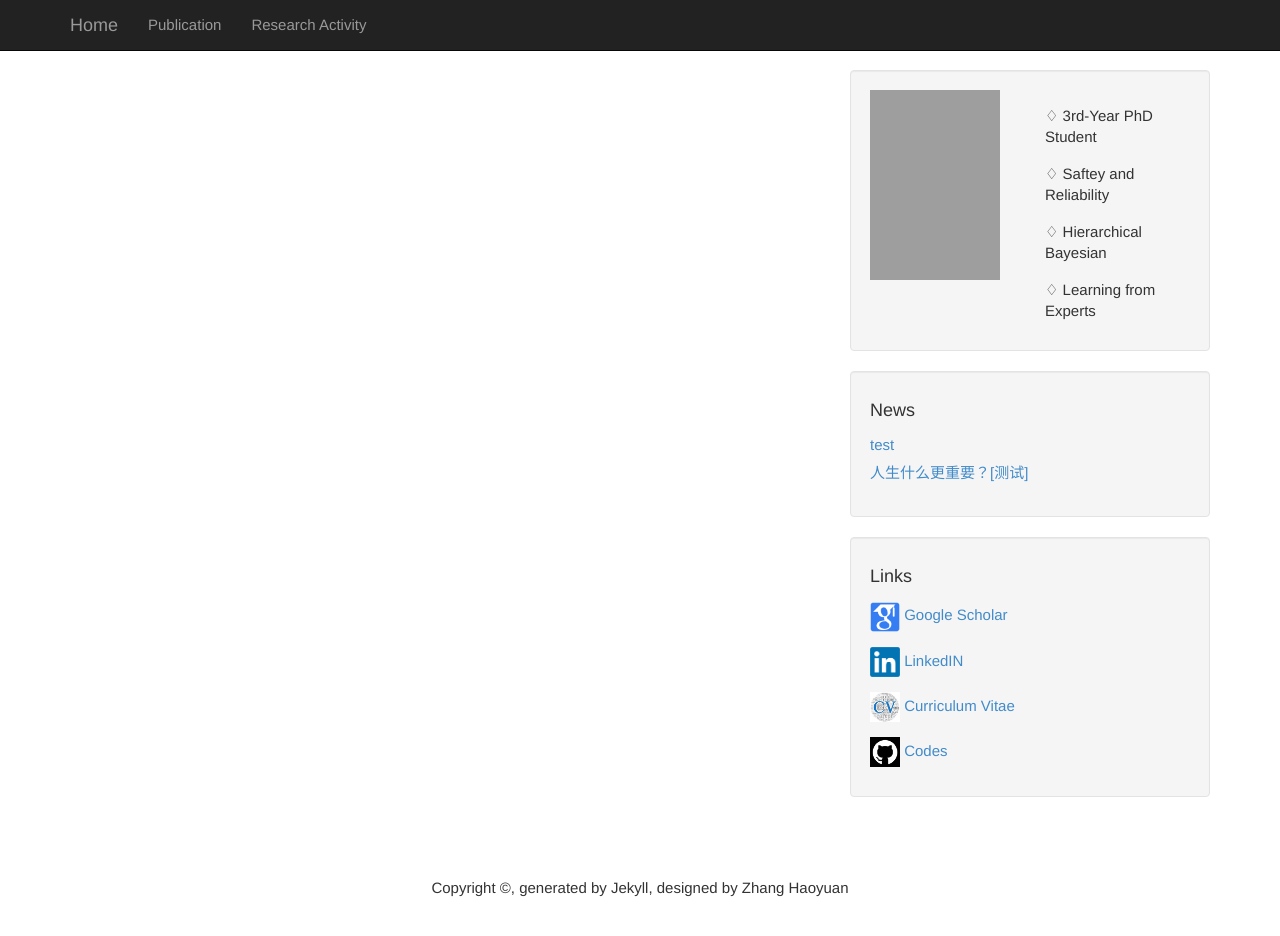
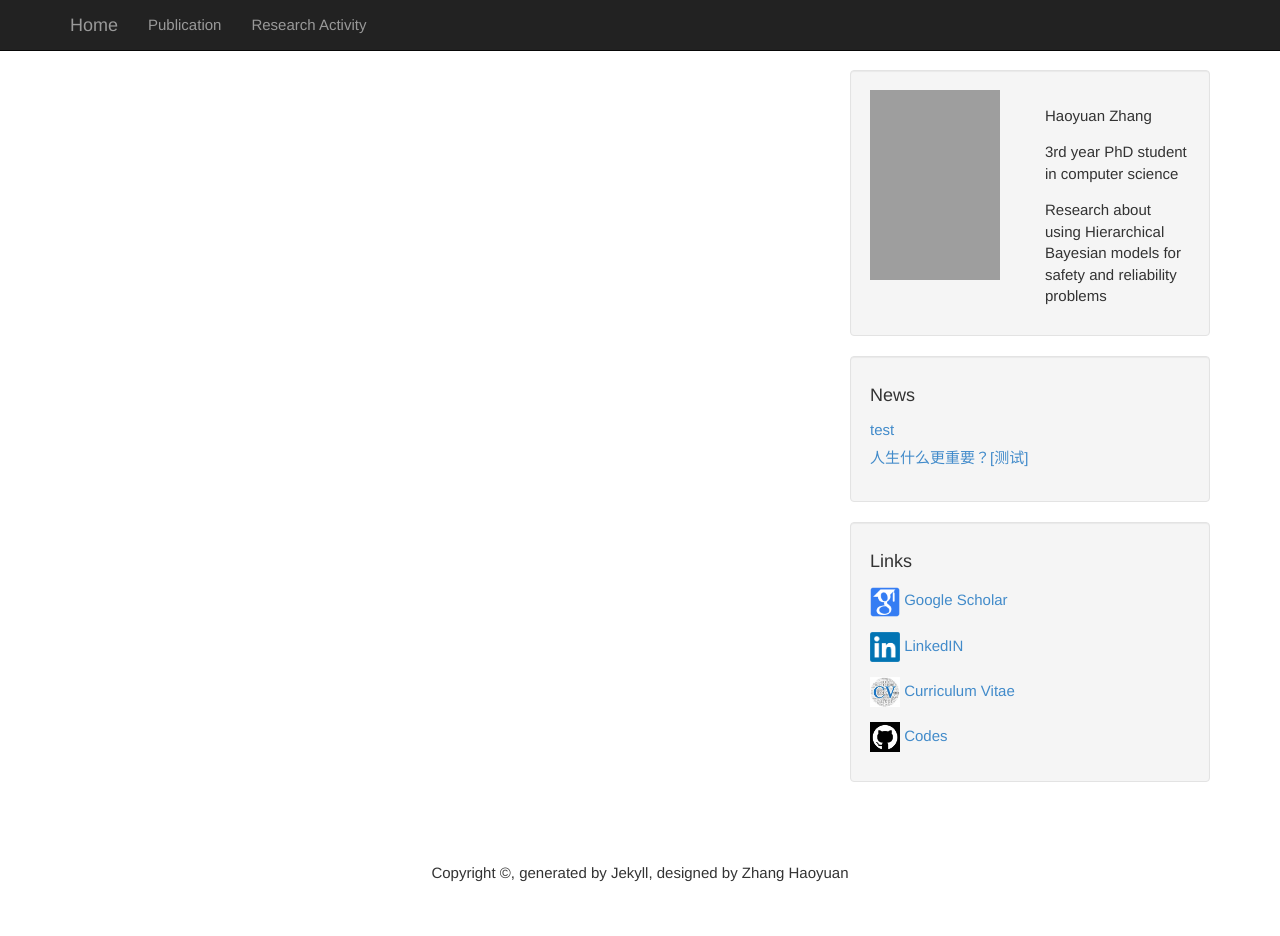
Before and after one commit to july0905/haoyuanzhang1990.github.io, a Jekyll site: the page built from pub.md, in a window 1280 px wide and 948 px high. Shown: the top 936 px of the window. Built offline with Jekyll 4.4.1, drawn with Linux system fonts in a browser that asks for light colours; grey boxes are pictures that could not be loaded.

Commit message:
Update categories.html

```diff
--- a/_includes/categories.html
+++ b/_includes/categories.html
@@ -13,25 +13,18 @@
                   <p>
                   </p>
                   <li>
-                ♢ 3rd-Year PhD Student
+                Haoyuan Zhang
                   </li>
                  <p>
                  </p>
               <li>
-                ♢ Saftey and Reliability
+                3rd year PhD student in computer science
               </li>
                  <p>
                   </p>
               <li>
-                ♢ Hierarchical Bayesian
+                Research about using Hierarchical Bayesian models for safety and reliability problems
               </li>
-                  <p>
-                  </p>
-              <li>
-                ♢ Learning from Experts
-              </li>
-
-
 
 
 
```
